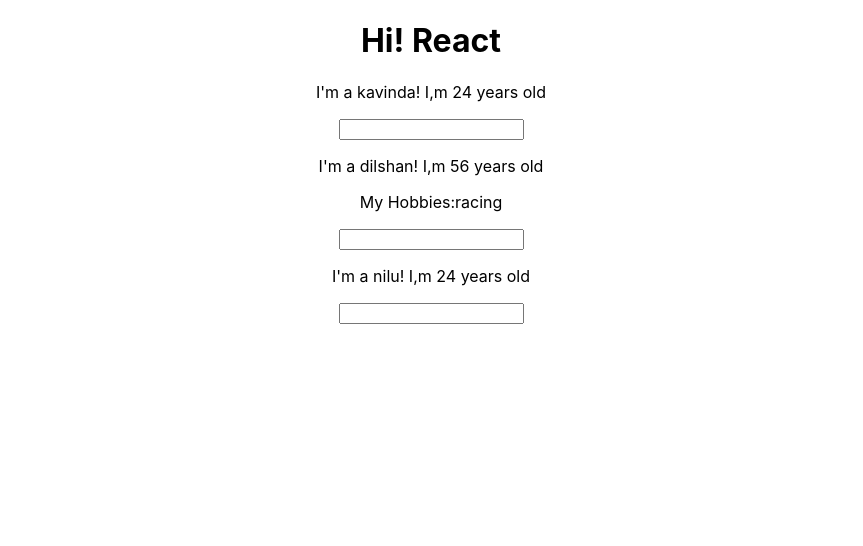
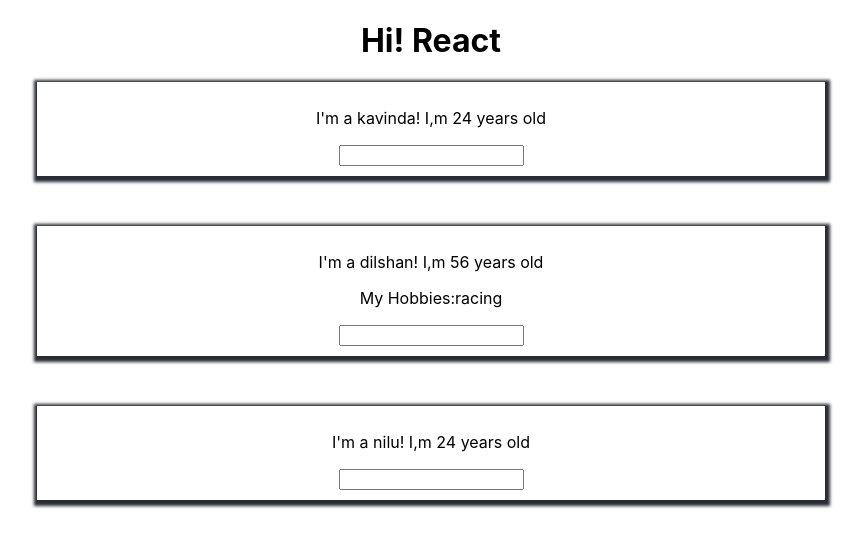
Before and after one commit to kavindadilshan/first-react-project, a React (Create React App) app: page / in a window 1280 px wide. Shown: the top 546 px of the page, without its empty margins (209-1072 px from the left). Built offline with nearby package versions, Linux system fonts and the light colour scheme.

Commit message:
adding styles

```diff
--- /dev/null
+++ b/src/Person/Person.css
@@ -0,0 +1,9 @@
+.Person{
+    width:60%;
+    border:10px;
+    margin:auto;
+    border-radius: initial;
+    box-shadow: 1px 2px 3px 4px #282c34 ;
+    padding:10px;
+    margin-bottom: 50px;
+}
--- a/src/Person/Person.js
+++ b/src/Person/Person.js
@@ -1,6 +1,9 @@
+
+import "./Person.css";
+
 const person =(props)=>{
     return (
-        <div>
+        <div className={"Person"}>
             <p>I'm a {props.name}! I,m {props.age} years old</p>
             <p>{props.children}</p>
             <input type={"text"} onChange={props.onChange}/>
```
